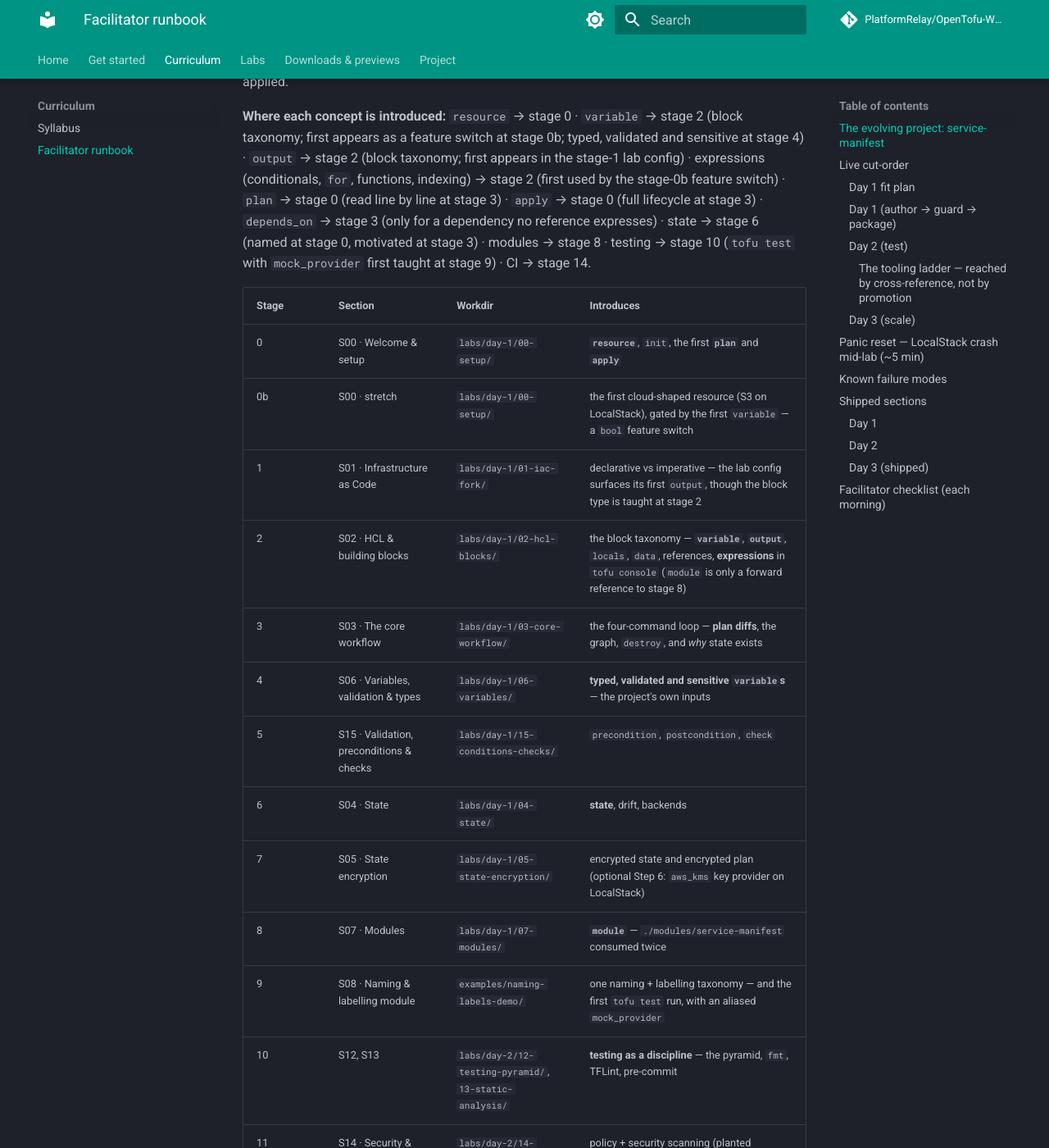
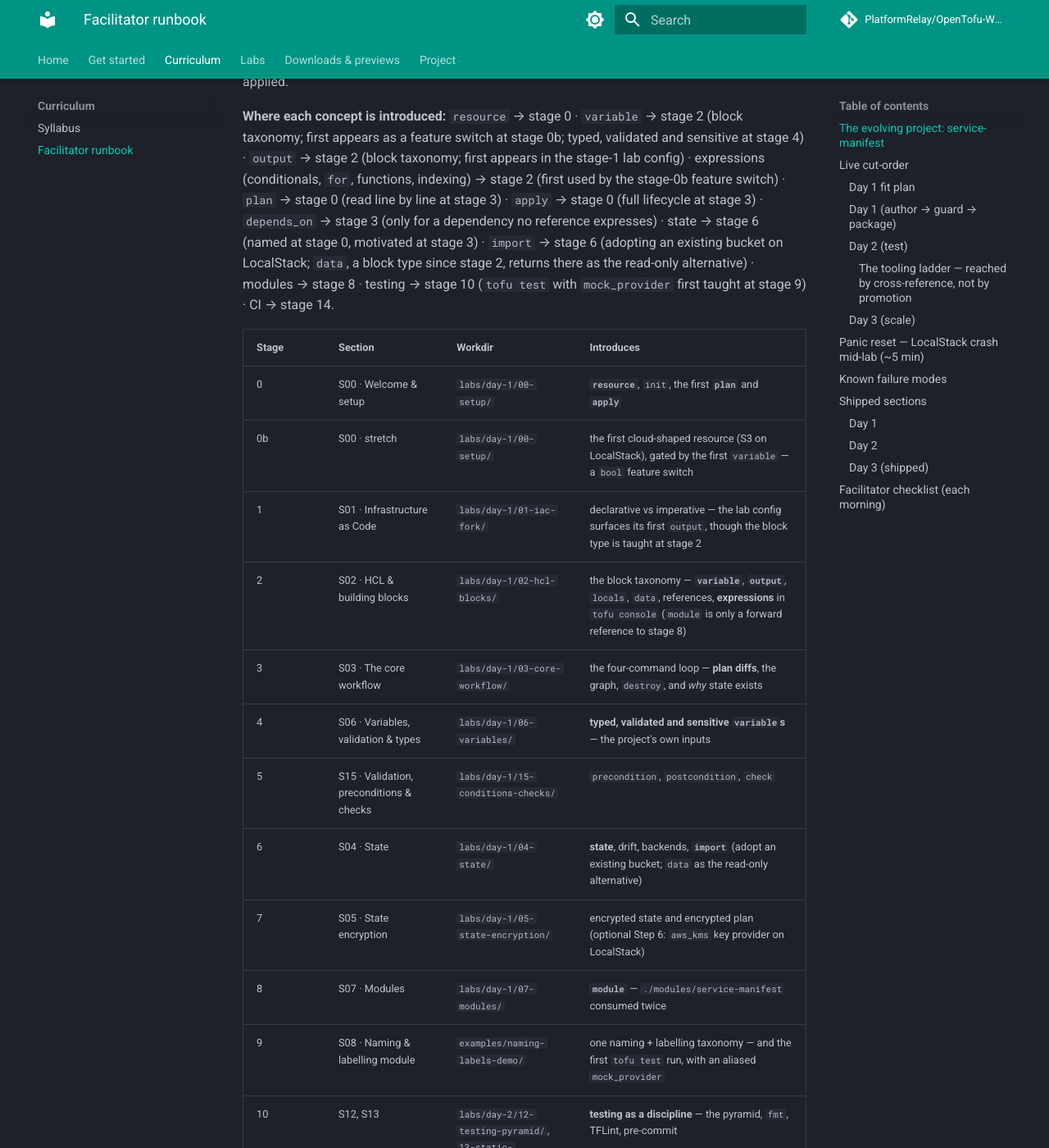
Before and after one commit to PlatformRelay/OpenTofu-Workshop, an MkDocs documentation site: the page built from docs/facilitator-runbook.md, in a window 1280 px wide and 1400 px high, scrolled down 1266 px. Shown: the whole window at 82% size. Built offline with MkDocs 1.6.1 and Material for MkDocs 9.7.7, drawn with Linux system fonts in a browser that asks for light colours; comment, search, counter and statistics services are not loaded; some of the changed text lies outside the part shown.

Commit message:
📝 docs(deck): record import at stage 6 in the syllabus and runbook

```diff
--- a/docs/facilitator-runbook.md
+++ b/docs/facilitator-runbook.md
@@ -55,7 +55,9 @@
 `plan` → stage 0 (read line by line at stage 3) · `apply` → stage 0 (full
 lifecycle at stage 3) · `depends_on` → stage 3 (only for a dependency no
 reference expresses) · state → stage 6
-(named at stage 0, motivated at stage 3) · modules → stage 8 · testing → stage 10
+(named at stage 0, motivated at stage 3) · `import` → stage 6 (adopting an
+existing bucket on LocalStack; `data`, a block type since stage 2, returns there
+as the read-only alternative) · modules → stage 8 · testing → stage 10
 (`tofu test` with `mock_provider` first taught at stage 9) · CI → stage 14.
 
 | Stage | Section | Workdir | Introduces |
@@ -67,7 +69,7 @@
 | 3 | S03 · The core workflow | `labs/day-1/03-core-workflow/` | the four-command loop — **plan diffs**, the graph, `destroy`, and *why* state exists |
 | 4 | S06 · Variables, validation & types | `labs/day-1/06-variables/` | **typed, validated and sensitive `variable`s** — the project's own inputs |
 | 5 | S15 · Validation, preconditions & checks | `labs/day-1/15-conditions-checks/` | `precondition`, `postcondition`, `check` |
-| 6 | S04 · State | `labs/day-1/04-state/` | **state**, drift, backends |
+| 6 | S04 · State | `labs/day-1/04-state/` | **state**, drift, backends, **`import`** (adopt an existing bucket; `data` as the read-only alternative) |
 | 7 | S05 · State encryption | `labs/day-1/05-state-encryption/` | encrypted state and encrypted plan (optional Step 6: `aws_kms` key provider on LocalStack) |
 | 8 | S07 · Modules | `labs/day-1/07-modules/` | **`module`** — `./modules/service-manifest` consumed twice |
 | 9 | S08 · Naming & labelling module | `examples/naming-labels-demo/` | one naming + labelling taxonomy — and the first `tofu test` run, with an aliased `mock_provider` |
@@ -332,7 +334,7 @@
 | S03 | Core workflow | core | 60 → **45** | 20 | Compress | Read a plan line: `+` / `~` / `-` and “known after apply”? What does plan diff your config against — and when, if ever, do you need `depends_on`? | One lifecycle run when compressed |
 | S06 | Variables & types | core | 50 → **35** | 25 | Compress | Break a validation on purpose — which phase fails? | Precedence variants follow-up when compressed |
 | S15 | Preconditions & checks | core | 50 → **35** | 30 | Compress | Which guards fail at plan vs apply? What is `check` for? | Keep one blocking condition + `check` |
-| S04 | State | core | 50 → **35** | 25 | Compress | Why is `terraform.tfstate` a secret store even when the CLI redacts? | Backend migration is follow-up when compressed; optional S3/LocalStack locking stretch (+~15 min) needs Docker + OpenTofu ≥1.10 |
+| S04 | State | core | 50 → **35** | 25 | Compress | Why is `terraform.tfstate` a secret store even when the CLI redacts? Then: a bucket exists that you must now own, and another team only needs its ARN — who writes `import {}`, and who writes `data`? | Backend migration is follow-up when compressed; Lab 04 Step 8 (adopt with `import {}`, reference with `data`, +~15 min, not in the lab-minutes column) needs LocalStack up (`task lab:up`) — `BucketAlreadyExists` on 8b's plain apply is the intended break, `Cannot import non-existent remote object` means LocalStack restarted and the bucket must be recreated; optional S3/LocalStack locking stretch (+~15 min) needs Docker + OpenTofu ≥1.10 |
 | S05 | State encryption | core | 60 → **45** | 25 | Compress | Prove ciphertext on disk; what does `enforced = true` change? | PBKDF2 lab key handling; fallback migrate; optional +10 min KMS step (Lab 05 Step 6) |
 | S07 | Modules | core | 60 → **50** | 35 | Compress | What is the module contract (inputs/outputs)? Demo registry/OCI only | No registry network on runnable path |
 | S08 | Naming & labelling | core | **65** | 30 | Keep | Mock plan green, then LocalStack apply — validation enforces convention? | Step 4 needs LocalStack; panic-reset safe |
```
Also changed, not shown: docs/syllabus.md (+4 -2 lines).
